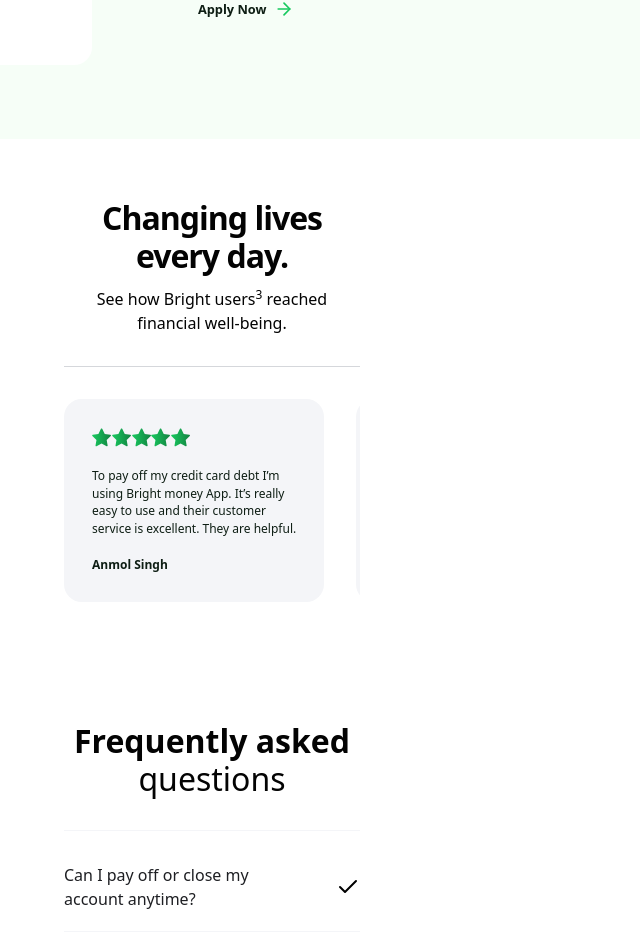
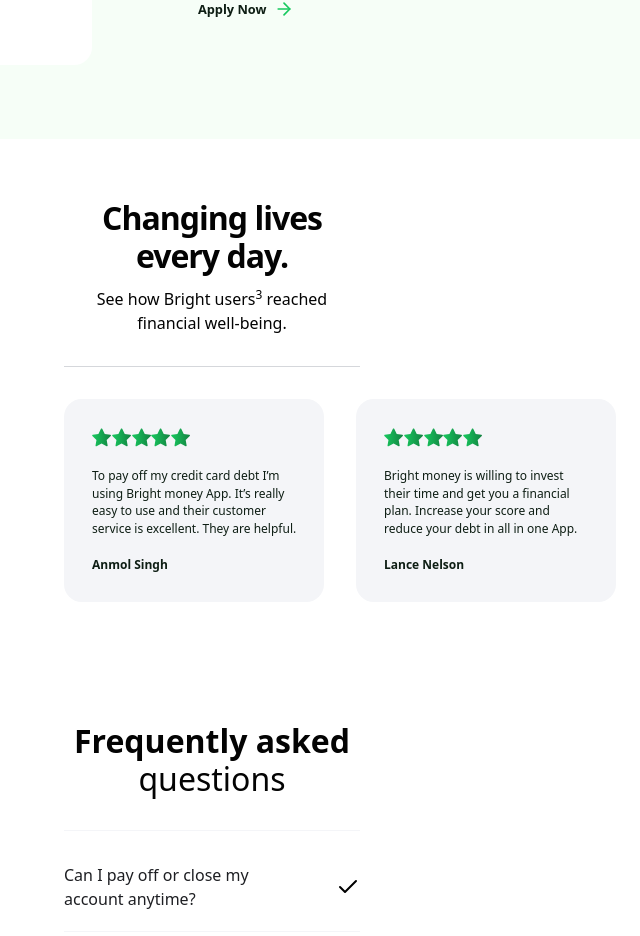
Before and after one commit to KaranYadav11/bright, a React (Vite) app: page / in a window 1280 px wide. Shown: the part 2495-3431 px from the top of the page, without its empty margins (428-1068 px from the left). Built offline with nearby package versions, Linux system fonts and the light colour scheme.

Commit message:
Changes in ChangingLives

```diff
--- a/src/components/WhatPeopleSay.jsx
+++ b/src/components/WhatPeopleSay.jsx
@@ -65,7 +65,7 @@
         "
       >
         <p className="">{review?.text}</p>
-        <p className=" font-semibold">{review?.name}</p>
+        <p className="w-fit h-fit font-semibold">{review?.name}</p>
       </div>
     </section>
   );
--- a/src/sections/ChangingLives.jsx
+++ b/src/sections/ChangingLives.jsx
@@ -24,8 +24,8 @@
 
 function ChangingLives() {
   return (
-    <section className="max-w-[1920px]  flex bg-white items-center justify-center  w-full h-[522.46px]  px-[32px] py-[60px] ">
-      <div className="w-[296px]   flex flex-col items-center justify-start  h-[402.46px] ">
+    <section className="max-w-[1920px] overflow-x-hidden flex bg-white items-center justify-center  w-full h-[522.46px]  px-[32px] py-[60px] ">
+      <div className="w-[296px]  flex flex-col items-center justify-start  h-[402.46px] ">
         <div className="h-[136px] gap-[12px] text-[#030303] flex items-center justify-center  flex-col   w-full">
           <h2 className="text-[32px]  h-[76px]  leading-[38px] tracking-[-1px]  font-bold  text-center">
             Changing lives{" "}
@@ -41,9 +41,11 @@
           </h3>{" "}
         </div>
         <hr className="h-[2px] text-[#D5D7DB] w-[296px] my-[31px]"></hr>
-        <div className="w-[296px]  overflow-x-scroll scrollbar-hide h-[202.46px] flex items-center justify-start gap-[32px] ">
+        <div className="max-w-[552px] overflow-x-scroll snap-mandatory snap-x scrollbar-hide h-[202.46px] flex items-center justify-start gap-[32px] self-start">
           {reviews.map((review, index) => (
-            <WhatPeopleSay key={index} review={review} />
+            <div key={index} className="snap-start">
+              <WhatPeopleSay review={review} />
+            </div>
           ))}
         </div>
       </div>
```
